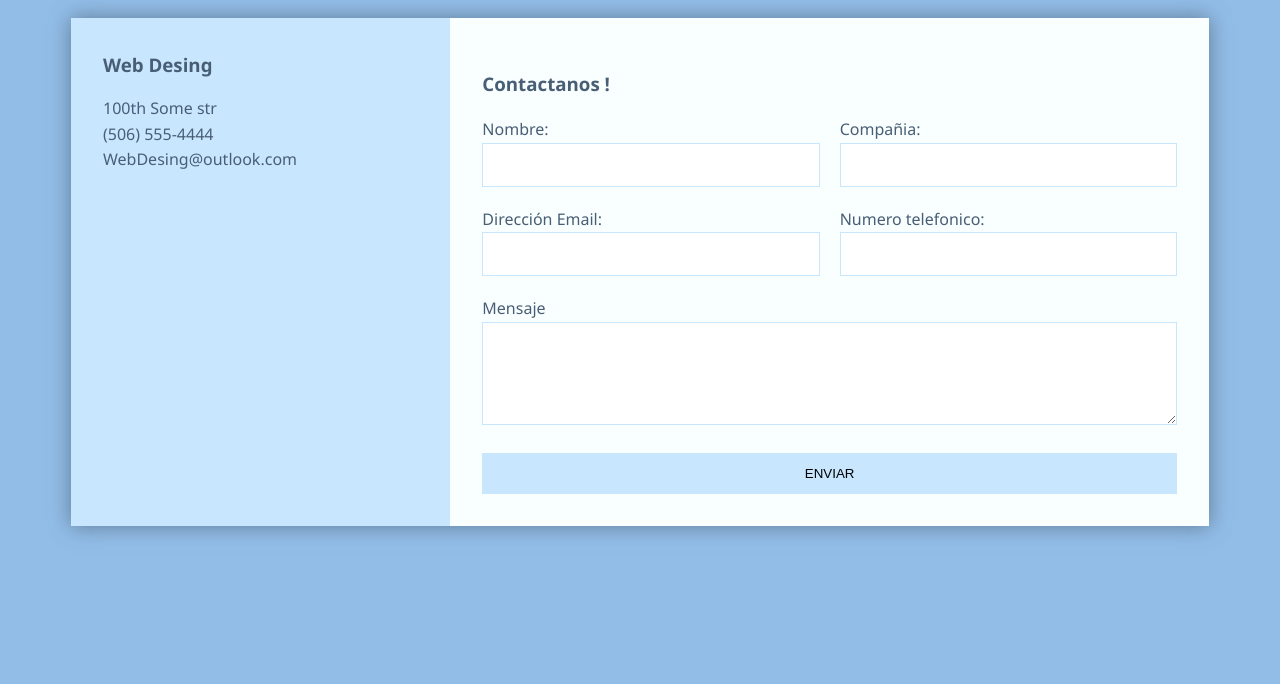
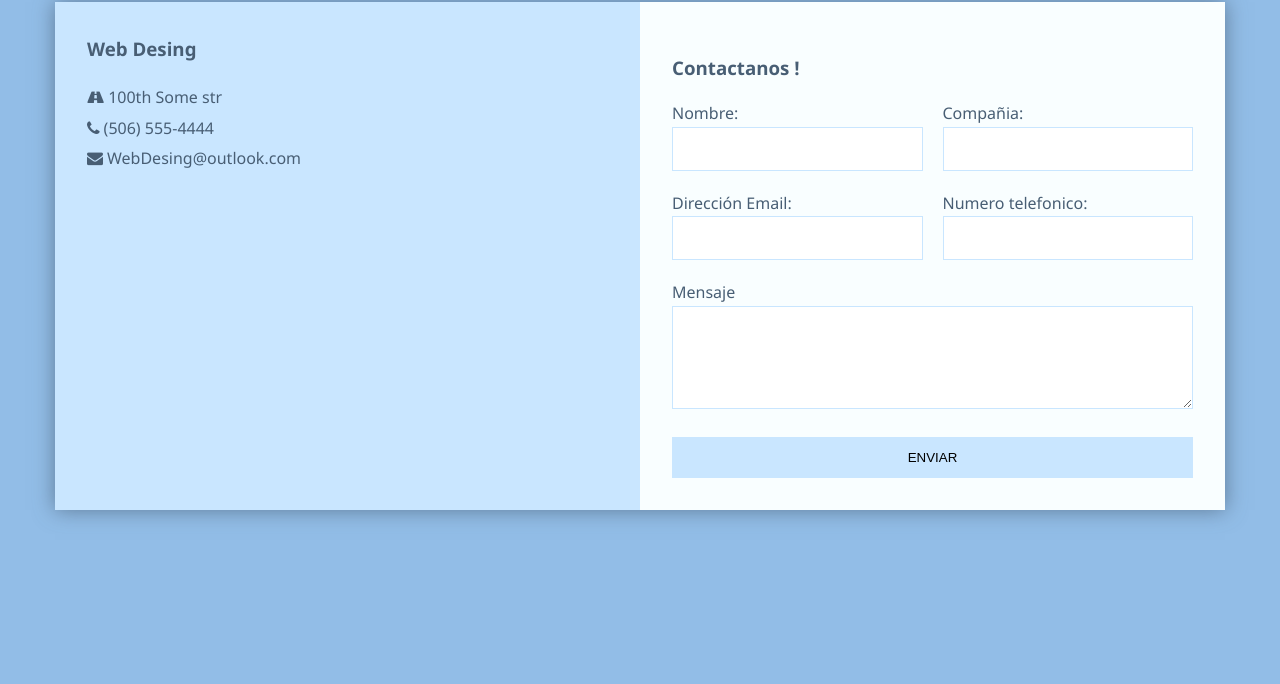
Before and after one commit to DNavarro10/MobilFirst, a plain HTML site: page index.html in a window 1280 px wide. Shown: the part 116-800 px from the top of the page. Drawn offline with nearby package versions, Linux system fonts and the light colour scheme.

Commit message:
completado
=) un poco olvidado pero listo

```diff
--- a/css/style.css
+++ b/css/style.css
@@ -19,7 +19,12 @@ body{
 ul{
 	list-style: none;
 	padding: 0;
-
+}
+ul>li{
+	padding-top: 5px;
+}
+ul>li>spam{
+	padding-left: 4px;
 }
 
 .brand{
@@ -89,7 +94,7 @@ ul{
 @media(min-width:700px){
 	.wrapper{
 		display: grid;
-		grid-template-columns: 1fr 2fr;
+		grid-template-columns: 1fr 1fr;
 	}
 	.wrapper >*{
 		padding: 2em;
@@ -97,4 +102,10 @@ ul{
 	.company-info h3, .company-info ul, brand{
 		text-align: left;
 	}
+	.container{
+		margin: 0;
+		margin-left: auto;
+		margin-right: auto;
+		padding: 0;
+	}
 }
--- a/index.html
+++ b/index.html
@@ -3,19 +3,21 @@
 <head>
 	<meta charset="UTF-8">
 	<meta name="viewport" content="width=device-width, user-scalable=no, initial-scale=1.0, maximum-scale=1.0, minimum-scale=1.0">
+	<link href="https://maxcdn.bootstrapcdn.com/font-awesome/4.7.0/css/font-awesome.min.css" rel="stylesheet" integrity="sha384-wvfXpqpZZVQGK6TAh5PVlGOfQNHSoD2xbE+QkPxCAFlNEevoEH3Sl0sibVcOQVnN" crossorigin="anonymous">
+	<link rel="stylesheet" href="https://cdnjs.cloudflare.com/ajax/libs/animate.css/3.5.2/animate.min.css" />
 	<link rel="stylesheet" href="css/style.css">
 	<title>Mobil First</title>
 </head>
 <body>
 	<div class="container">
-		<h1 class="brand"><span>LD</span> - Diseño Web</h1>
-		<div class="wrapper">
+		<h1 class="brand animated bounceInDown"><span>LD</span> - Diseño Web</h1>
+		<div class="wrapper animated bounceInLeft">
 			<div class="company-info">
 				<h3>Web Desing</h3>
 				<ul>
-					<li>100th Some str</li>
-					<li>(506) 555-4444</li>
-					<li>WebDesing@outlook.com</li>
+					<li><i class="fa fa-road"></i><spam>100th Some str</spam></li>
+					<li><i class="fa fa-phone"></i><spam>(506) 555-4444</spam></li>
+					<li><i class="fa fa-envelope"></i><spam>WebDesing@outlook.com</spam></li>
 				</ul>
 			</div>
 			<div class="contact">
```
